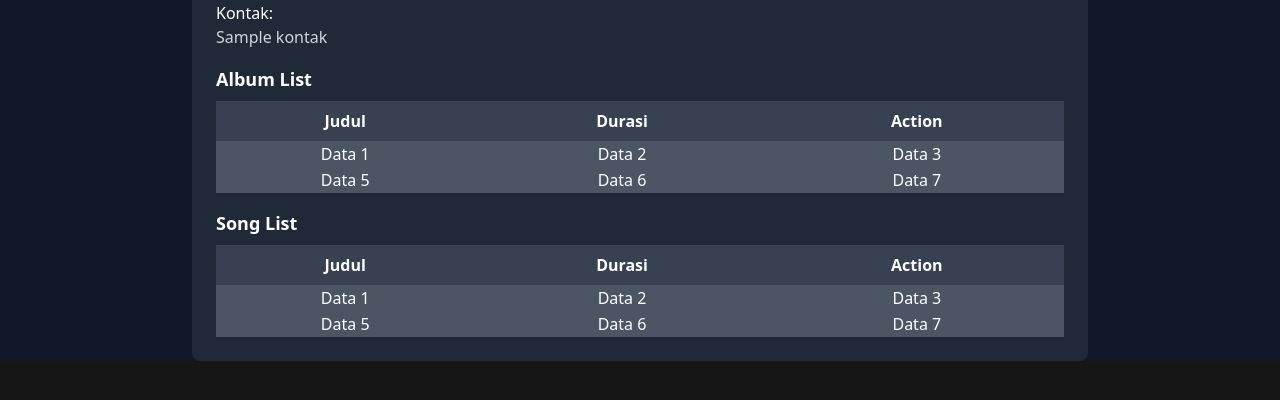
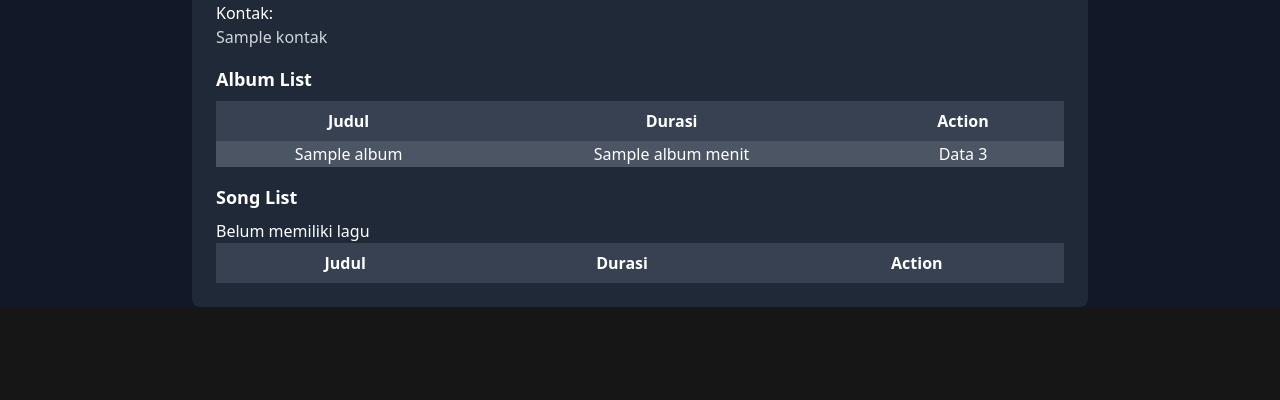
Before and after one commit to Photic23/TK3-BASDAT, a Django app: page /main/dashboard in a window 1280 px wide. Shown: the part 297-697 px from the top of the page. Run offline with Django 5.2, Linux system fonts and the light colour scheme; tables that the repository leaves empty hold one stand-in row (values such as "Sample post"); a database or web service that is not in the repository returns one stand-in record (values such as "Sample title"); lists and menus that the app fills with data are empty; some libraries are stand-ins or nearby versions.

Commit message:
fix: Changed dummy data into real one for songwriter and artist

```diff
--- a/main/templates/dashboard.html
+++ b/main/templates/dashboard.html
@@ -64,16 +64,17 @@
                 </tr>
             </thead>
             <tbody>
+                {% if album_list %}
+                    {% for album in album_list %}
                     <tr class="bg-gray-600">
-                    <td class="text-center">Data 1</td>
-                    <td class="text-center">Data 2</td>
+                        <td class="text-center">{{ album.judul }}</td>
+                        <td class="text-center">{{ album.total_durasi }} menit</td>
                         <td class="text-center">Data 3</td>
                     </tr>
-                <tr class="bg-gray-600">
-                    <td class="text-center">Data 5</td>
-                    <td class="text-center">Data 6</td>
-                    <td class="text-center">Data 7</td>
-                </tr>
+                    {% endfor %}
+                {% else %}
+                    <p>Belum memproduksi album</p>
+                {% endif %}
             </tbody>
         </table>
         {% endif %}
@@ -89,16 +90,17 @@
                 </tr>
             </thead>
             <tbody>
+                {% if song_list %}
+                    {% for song in song_list %}
                     <tr class="bg-gray-600">
-                    <td class="text-center">Data 1</td>
-                    <td class="text-center">Data 2</td>
+                        <td class="text-center">{{ song.judul }}</td>
+                        <td class="text-center">{{ song.durasi }} menit</td>
                         <td class="text-center">Data 3</td>
                     </tr>
-                <tr class="bg-gray-600">
-                    <td class="text-center">Data 5</td>
-                    <td class="text-center">Data 6</td>
-                    <td class="text-center">Data 7</td>
-                </tr>
+                    {% endfor %}
+                {% else %}
+                    <p>Belum memiliki lagu</p>
+                {% endif %}
             </tbody>
         </table>
         {% endif %}
--- a/main/views.py
+++ b/main/views.py
@@ -141,6 +141,12 @@ def show_dashboard(request):
     if user['roles'] is not None:
         cursor.execute(f"SELECT gender, tempat_lahir, tanggal_lahir, is_verified, kota_asal FROM AKUN WHERE email = '{user['email']}'")
         user_data = cursor.fetchone()
+        cursor.execute(f"SELECT k.judul, k.durasi, k.id FROM KONTEN k JOIN SONG ON k.id = SONG.id_konten JOIN ARTIST ON SONG.id_artist = ARTIST.id JOIN AKUN ON ARTIST.email_akun = AKUN.email WHERE ARTIST.email_akun = '{user['email']}';")
+        song_data = cursor.fetchall()
+        cursor.execute(f"SELECT k.judul, k.durasi, k.id FROM KONTEN k JOIN SONG ON k.id = SONG.id_konten JOIN SONGWRITER_WRITE_SONG ON SONG.id_konten = SONGWRITER_WRITE_SONG.id_song JOIN SONGWRITER ON SONGWRITER.id = SONGWRITER_WRITE_SONG.id_songwriter JOIN AKUN ON SONGWRITER.email_akun = AKUN.email WHERE SONGWRITER.email_akun = '{user['email']}';")
+        song_data += cursor.fetchall()
+        # cursor.execute(f"SELECT * FROM ALBUM WHERE id_label = '{user_data[0]}';")
+        # podcast_data = cursor.fetchall()
         data = {
             'gender': user_data[0],
             'tempat_lahir': user_data[1],
@@ -150,11 +156,25 @@ def show_dashboard(request):
         }
         context = {
             'user': user,
-            'data': data
+            'data': data,
+            'song_list': [{
+                'id': row[2],
+                'judul': row[0],
+                'durasi': row[1],
+                } for row in song_data],
+            # 'album_list': [{
+            #     'id': row[0],
+            #     'judul': row[1],
+            #     'jumlah_lagu': row[2],
+            #     'id_label': row[3],
+            #     'total_durasi': row[4],
+            #     } for row in album_data],
         }
     else:
         cursor.execute(f"SELECT id, kontak, id_pemilik_hak_cipta FROM LABEL WHERE email = '{user['email']}'")
         user_data = cursor.fetchone()
+        cursor.execute(f"SELECT * FROM ALBUM WHERE id_label = '{user_data[0]}';")
+        album_data = cursor.fetchall()
         data = {
             'id': user_data[0],
             'kontak': user_data[1],
@@ -162,7 +182,14 @@ def show_dashboard(request):
         }
         context = {
             'user': user,
-            'data': data
+            'data': data,
+            'album_list': [{
+                'id': row[0],
+                'judul': row[1],
+                'jumlah_lagu': row[2],
+                'id_label': row[3],
+                'total_durasi': row[4],
+                } for row in album_data],
         }
 
     return render(request, "dashboard.html", context)
```
Also changed, not shown: feat_1/views.py (+0 -7 lines). Lines whose indentation alone changed are shown as unchanged.
